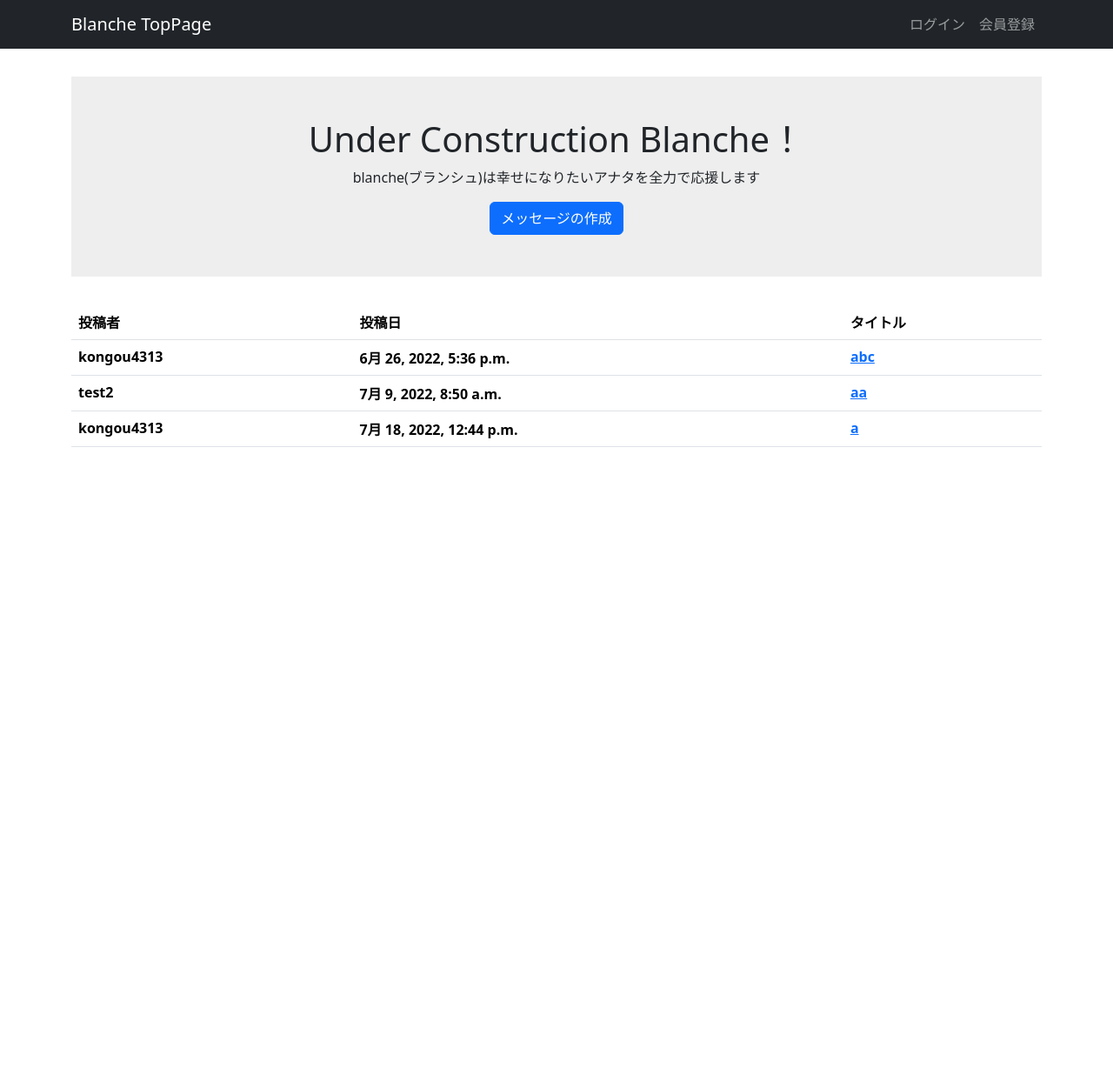
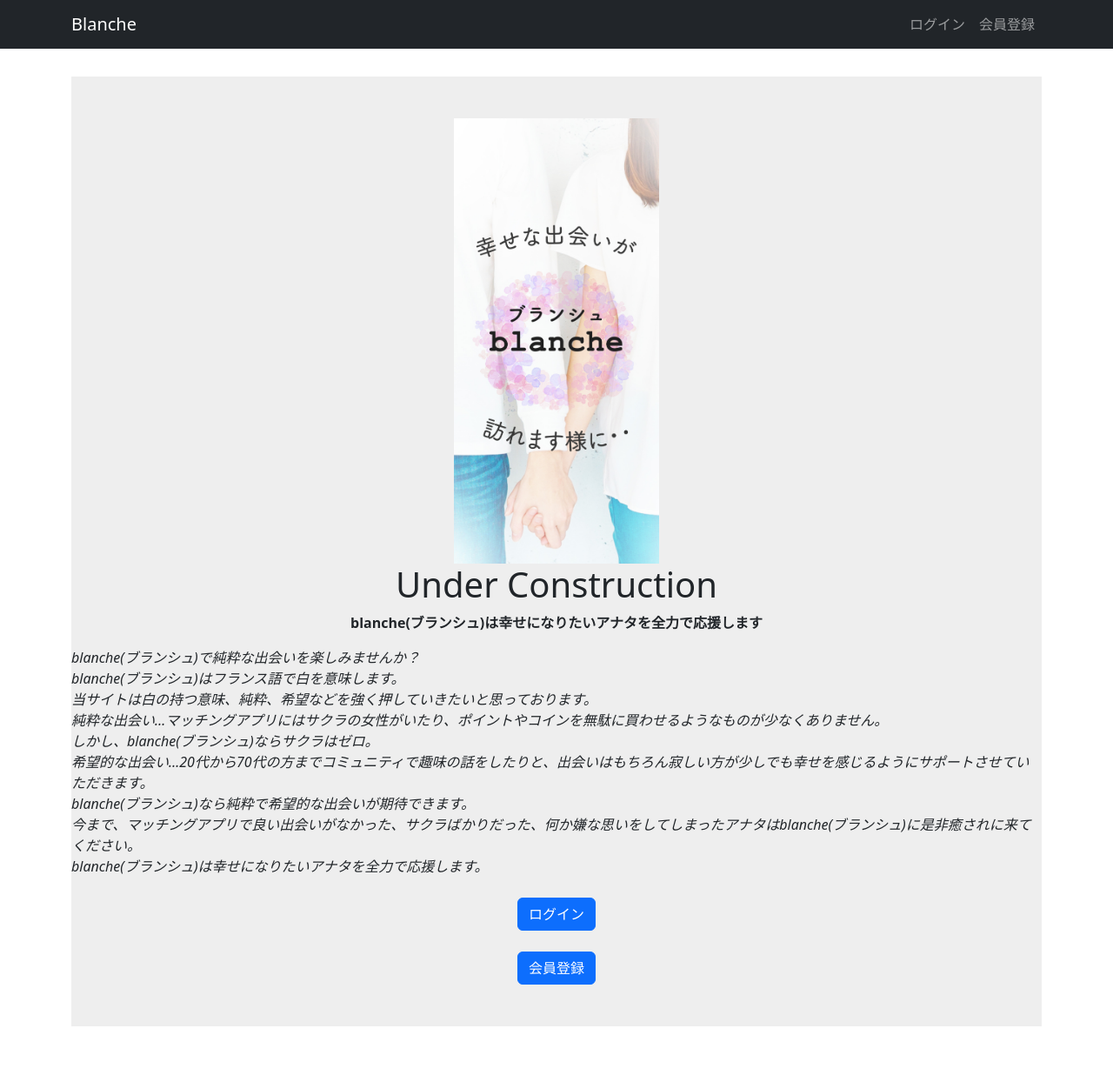
Before and after one commit to gh6141/mcs2, a Django app: page / in a window 1280 px wide. Shown: the whole page at 87% size. Before the commit the page ends 514 px from the top, so only its background shows below. Run offline with Django 3.2, Linux system fonts and the light colour scheme; data comes from the database, SQL or seed files in the repository; both versions use the stored data as it was after the commit; lists and menus that the app fills with data are empty; some libraries are stand-ins or nearby versions.

Commit message:
top gamen

```diff
--- a/mcsmain/templates/mcsmain/top.html
+++ b/mcsmain/templates/mcsmain/top.html
@@ -1,14 +1,37 @@
 {% extends 'base.html' %}
 
+{% load static %}
+{% load django_bootstrap5 %}
+
 {% block main %}
+        <div class='welcome'>
+            <img src="{% static 'img/top_bg.jpg' %}" alt="top_bg" style=' height : 40vw ; '>
 
-        <div class='welcome'>
-            <h1 class='title'>Under Construction   Blanche！</h1>
-            <p class='subtitle'>blanche(ブランシュ)は幸せになりたいアナタを全力で応援します</p>
+            <h1 class='title'>Under Construction</h1>
+            <p class='subtitle fw-bold'>blanche(ブランシュ)は幸せになりたいアナタを全力で応援します</p>
+            <p class='fst-italic m-auto p-auto'>blanche(ブランシュ)で純粋な出会いを楽しみませんか？<br>
+                blanche(ブランシュ)はフランス語で白を意味します。<br>
+                当サイトは白の持つ意味、純粋、希望などを強く押していきたいと思っております。<br>
+                純粋な出会い…マッチングアプリにはサクラの女性がいたり、ポイントやコインを無駄に買わせるようなものが少なくありません。<br>
+                しかし、blanche(ブランシュ)ならサクラはゼロ。<br>
+                希望的な出会い…20代から70代の方までコミュニティで趣味の話をしたりと、出会いはもちろん寂しい方が少しでも幸せを感じるようにサポートさせていただきます。<br>
+                blanche(ブランシュ)なら純粋で希望的な出会いが期待できます。<br>
+                今まで、マッチングアプリで良い出会いがなかった、サクラばかりだった、何か嫌な思いをしてしまったアナタはblanche(ブランシュ)に是非癒されに来てください。<br>
+                blanche(ブランシュ)は幸せになりたいアナタを全力で応援します。</p><br>
+
+            {% if user.is_authenticated %}
              <a class='btn btn-primary' href='{% url 'mcsmain_new' %}'>メッセージの作成</a>
+            {% else %}
+             <a class="btn btn-primary" href="{% url 'login' %}">ログイン</a><br>
+             <a class="btn btn-primary" href="{% url 'signup' %}">会員登録</a>
+            {% endif %}
+
+
+
+
         </div>
 
-
+        {% if user.is_authenticated %}
         {% if mcsmain %}
         <table class="table">
             <thead>
@@ -31,4 +54,8 @@
         {% else %}
         <p>メッセージはまだ投稿されていません。</p>
         {% endif %}
+
+       {% endif %}
+
+
  {% endblock %}
--- a/templates/base.html
+++ b/templates/base.html
@@ -13,7 +13,7 @@
 <body>
 <nav class="navbar navbar-expand flex-md-row navbar-dark bg-dark">
     <div class="container justify-content-between">
-        <a href="/" class="navbar-brand">Blanche TopPage</a>
+        <a href="/" class="navbar-brand">Blanche</a>
         <ul class="navbar-nav mr-md-2">
             {% if user.is_authenticated %}
             <li class="nav-item"><a class="nav-link" href="{% url 'profile_edit' user.id %}">プロフィール({{ user.get_username }})</a></li>
```
Also changed, not shown: mcs/settings.py (+6 -2 lines), assets/img/top_bg.jpg (added), db.sqlite3. Lines whose indentation alone changed are shown as unchanged.
